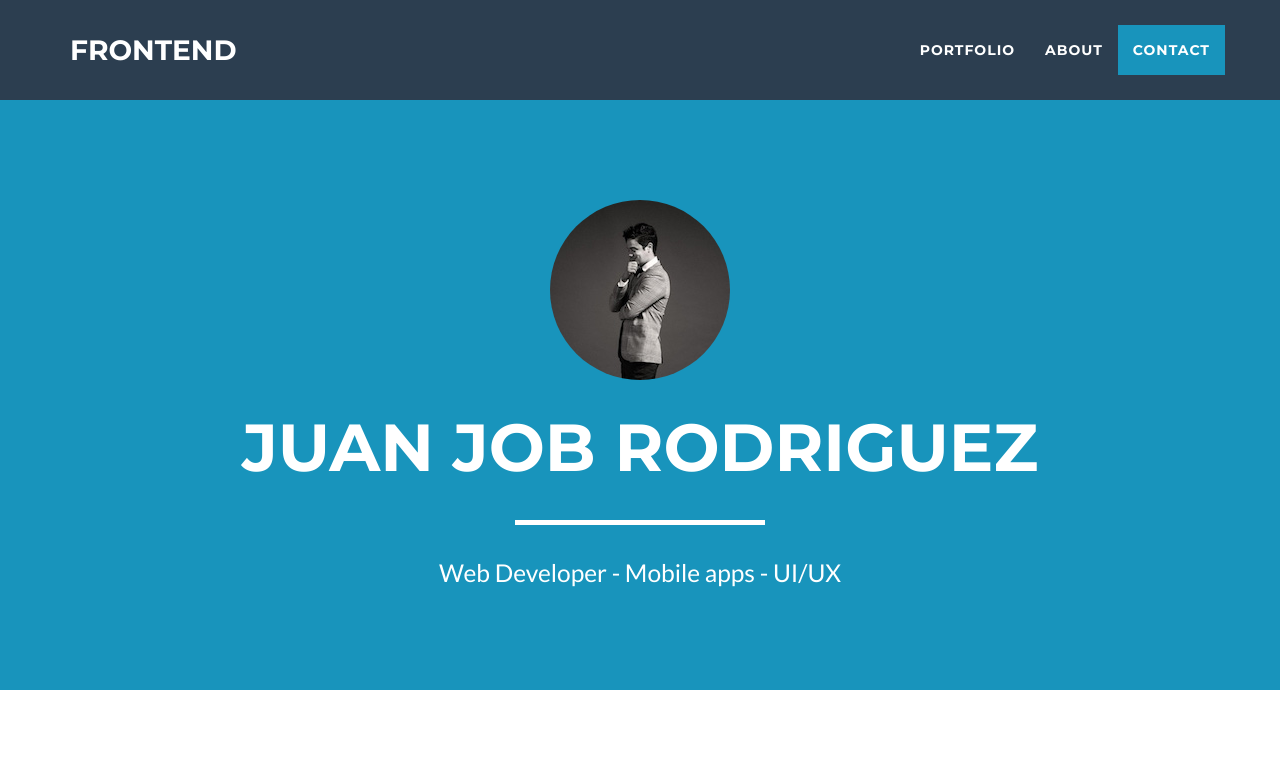
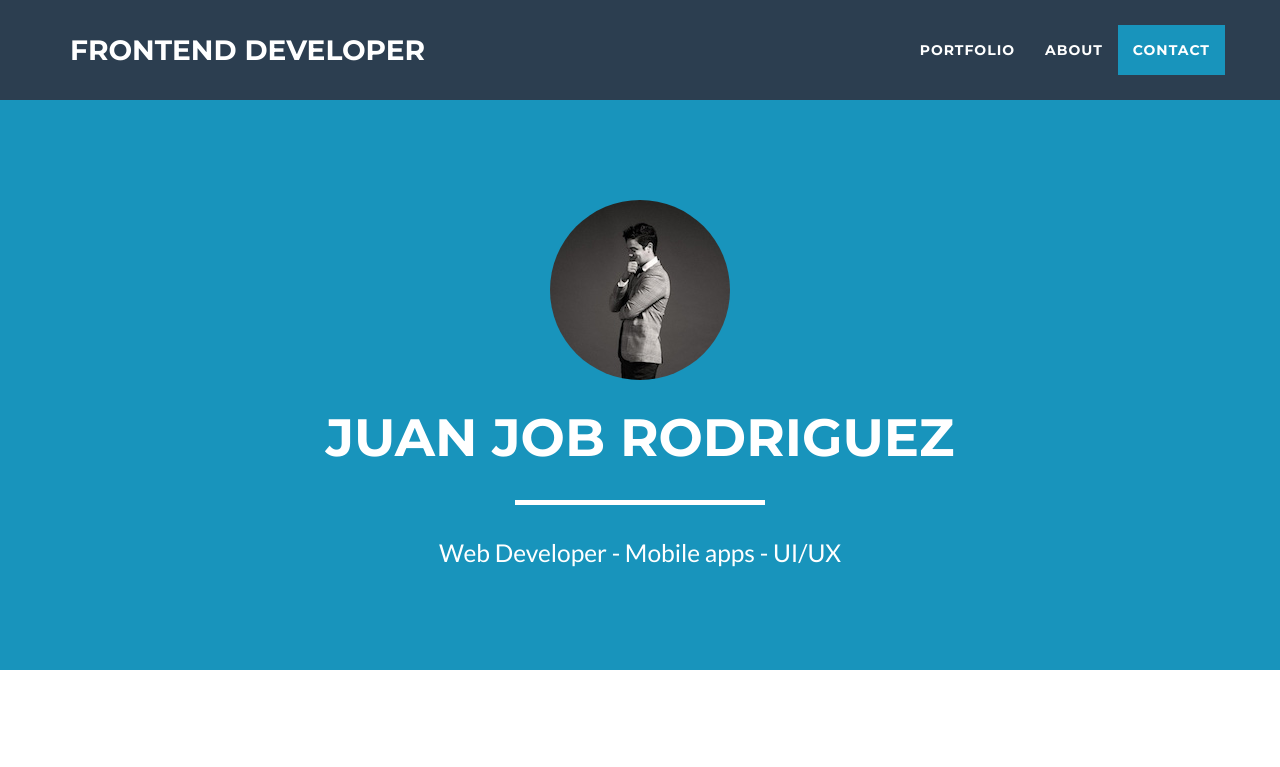
Before and after one commit to jjsub/nou-portfolio, a website: page index.html in a window 1280 px wide. Shown: the top 767 px of the page. Drawn offline with nearby package versions, Linux system fonts and the light colour scheme; files that its build step writes are made by us from their sources.

Commit message:
Fix style

```diff
--- a/index.html
+++ b/index.html
@@ -41,7 +41,7 @@
                 <button type="button" class="navbar-toggle" data-toggle="collapse" data-target="#bs-example-navbar-collapse-1">
                     <span class="sr-only">Toggle navigation</span> Menu <i class="fa fa-bars"></i>
                 </button>
-                <a class="navbar-brand" href="#page-top">FrontEnd</a>
+                <a class="navbar-brand" href="#page-top">FrontEnd Developer</a>
             </div>
 
             <!-- Collect the nav links, forms, and other content for toggling -->
@@ -265,7 +265,7 @@
             <div class="container">
                 <div class="row">
                     <div class="col-lg-12">
-                        Copyright &copy; JuanJobR. 2016   🎏
+                        Copyright &copy; Juan Job Rodriguez. 2016   🎏
                     </div>
                 </div>
             </div>
--- a/less/freelancer.less
+++ b/less/freelancer.less
@@ -107,7 +107,7 @@ header {
 		}
 		.intro-text {
 			.name {
-				font-size: 4.75em;
+				font-size: 3.75em;
 			}
 			.skills {
 				font-size: 1.75em;
```
Also changed, not shown: css/freelancer.css, css/freelancer.min.css, js/freelancer.min.js.
